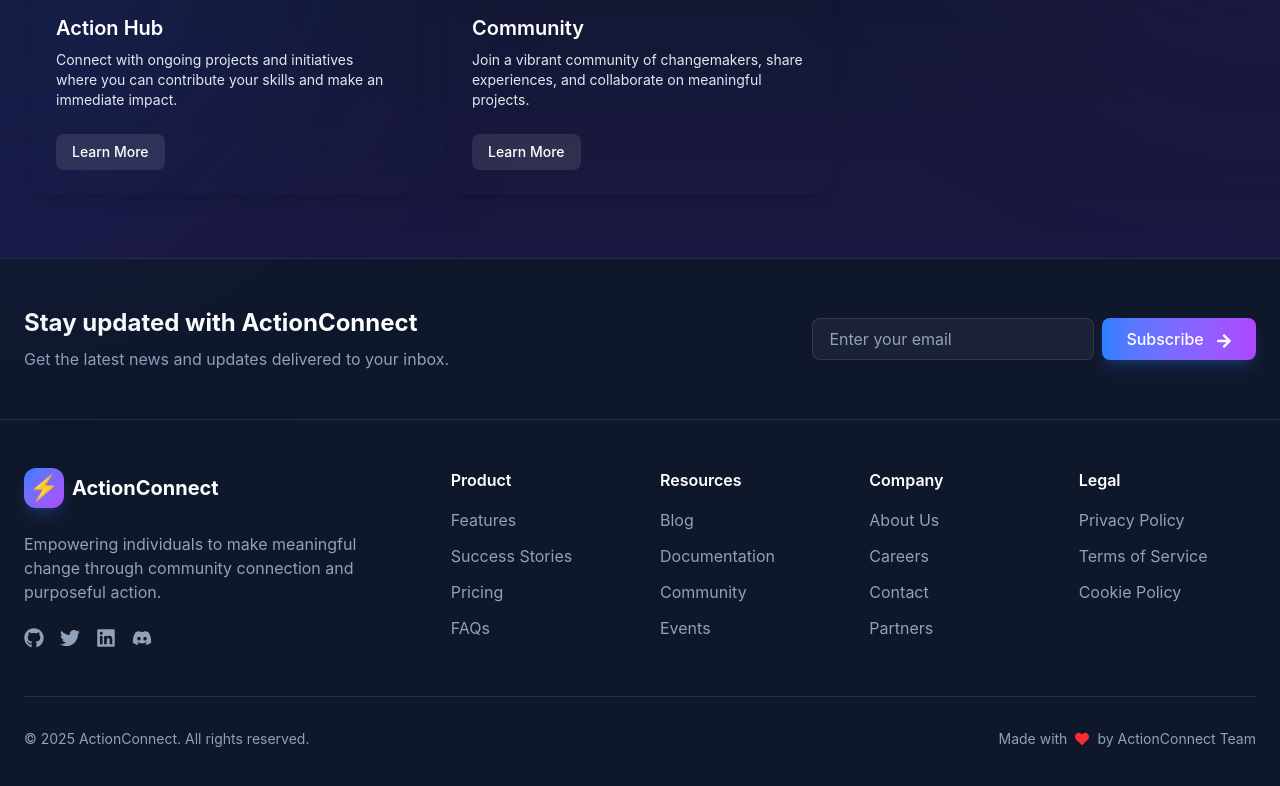
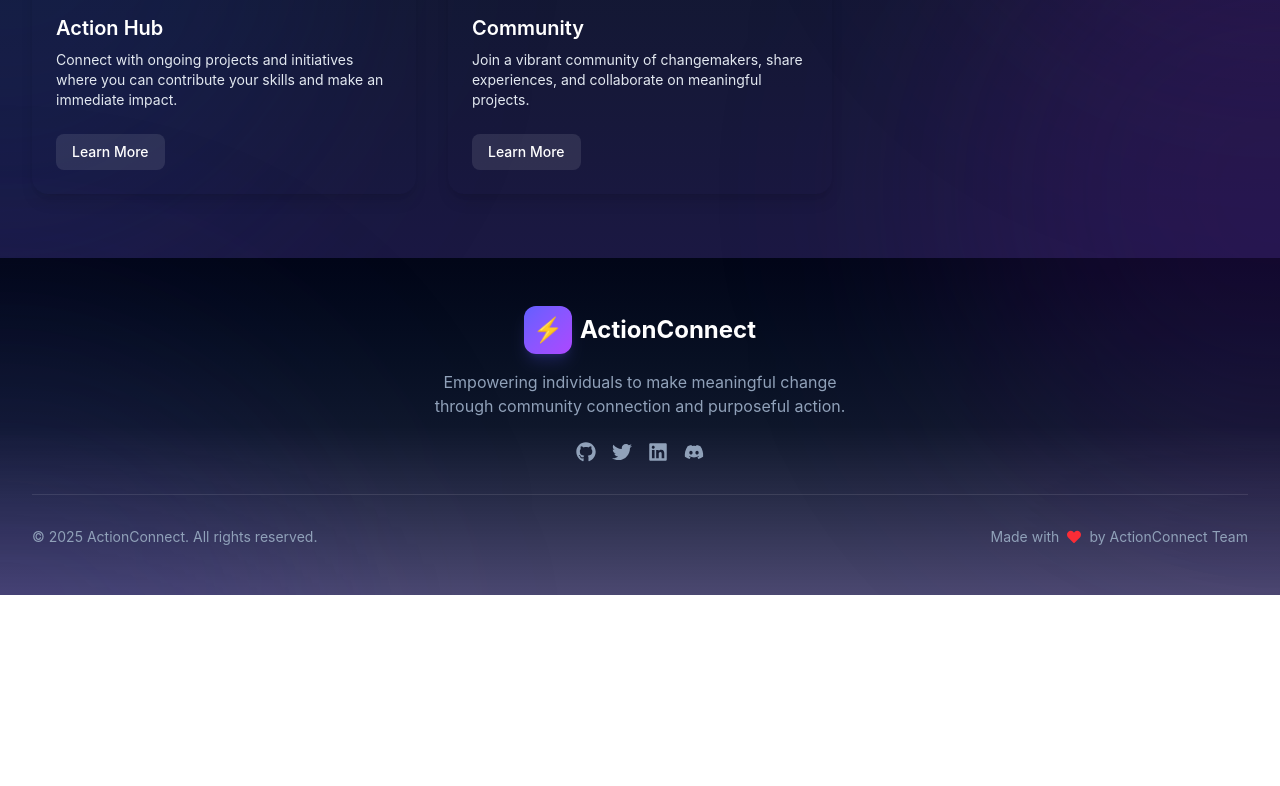
Before and after one commit to jeetKumar7/FrontActionConnect, a React (Vite) app: page / in a window 1280 px wide. Shown: the part 1470-2256 px from the top of the page. After the commit the page ends 2065 px from the top, so only its background shows below. Built offline with nearby package versions, Linux system fonts and the light colour scheme; no server answers.

Commit message:
redesigned the footer

```diff
--- a/src/components/layout/Footer.jsx
+++ b/src/components/layout/Footer.jsx
@@ -1,34 +1,8 @@
 import { Link } from "react-router-dom";
 import { motion } from "framer-motion";
-import { FaGithub, FaTwitter, FaLinkedin, FaDiscord, FaHeart, FaArrowRight } from "react-icons/fa";
+import { FaGithub, FaTwitter, FaLinkedin, FaDiscord, FaHeart } from "react-icons/fa";
 
 const Footer = () => {
-  const footerLinks = {
-    product: [
-      { name: "Features", path: "/features" },
-      { name: "Success Stories", path: "/stories" },
-      { name: "Pricing", path: "/pricing" },
-      { name: "FAQs", path: "/faqs" },
-    ],
-    resources: [
-      { name: "Blog", path: "/blog" },
-      { name: "Documentation", path: "/docs" },
-      { name: "Community", path: "/community" },
-      { name: "Events", path: "/events" },
-    ],
-    company: [
-      { name: "About Us", path: "/about" },
-      { name: "Careers", path: "/careers" },
-      { name: "Contact", path: "/contact" },
-      { name: "Partners", path: "/partners" },
-    ],
-    legal: [
-      { name: "Privacy Policy", path: "/privacy" },
-      { name: "Terms of Service", path: "/terms" },
-      { name: "Cookie Policy", path: "/cookies" },
-    ],
-  };
-
   const socialLinks = [
     { name: "GitHub", icon: FaGithub, link: "#" },
     { name: "Twitter", icon: FaTwitter, link: "#" },
@@ -37,47 +11,24 @@ const Footer = () => {
   ];
 
   return (
-    <footer className="bg-slate-900 border-t border-white/10">
-      {/* Newsletter Section */}
-      <div className="border-b border-white/10">
-        <div className="max-w-7xl mx-auto px-6 py-12">
-          <div className="flex flex-col md:flex-row items-center justify-between gap-8">
-            <div className="text-center md:text-left">
-              <h3 className="text-2xl font-bold text-white mb-2">Stay updated with ActionConnect</h3>
-              <p className="text-slate-400">Get the latest news and updates delivered to your inbox.</p>
-            </div>
-            <div className="w-full md:w-auto">
-              <form className="flex flex-col sm:flex-row gap-2 w-full">
-                <input
-                  type="email"
-                  placeholder="Enter your email"
-                  className="flex-1 px-4 py-2 bg-white/5 border border-white/10 rounded-lg text-white placeholder-slate-400 focus:outline-none focus:border-blue-500"
-                />
-                <motion.button
-                  whileHover={{ scale: 1.05 }}
-                  whileTap={{ scale: 0.95 }}
-                  className="sm:flex-none px-6 py-2 bg-gradient-to-r from-blue-500 to-purple-500 hover:from-blue-600 hover:to-purple-600 text-white rounded-lg font-medium shadow-lg shadow-blue-500/20 hover:shadow-xl hover:shadow-blue-500/40 transition-all duration-300"
-                >
-                  Subscribe <FaArrowRight className="inline ml-2" />
-                </motion.button>
-              </form>
-            </div>
-          </div>
-        </div>
+    <footer className="relative bg-gradient-to-b from-slate-950 via-slate-900 to-indigo-950/80 py-12">
+      {/* Background Elements */}
+      <div className="absolute inset-0">
+        <div className="absolute -left-1/4 top-1/4 w-1/2 aspect-square rounded-full bg-indigo-900/20 blur-[120px]"></div>
+        <div className="absolute -right-1/4 bottom-1/4 w-1/2 aspect-square rounded-full bg-purple-900/20 blur-[120px]"></div>
       </div>
 
-      {/* Main Footer Content */}
-      <div className="max-w-7xl mx-auto px-6 py-12">
-        <div className="grid grid-cols-1 md:grid-cols-2 lg:grid-cols-12 gap-8 lg:gap-12">
-          {/* Brand Column */}
-          <div className="lg:col-span-4">
-            <div className="flex items-center gap-2 mb-6">
-              <div className="h-10 w-10 rounded-xl bg-gradient-to-br from-blue-500 to-purple-500 flex items-center justify-center shadow-lg shadow-blue-500/20">
+      {/* Content */}
+      <div className="relative z-10 container mx-auto px-6 lg:px-8">
+        {/* Brand and Social Links */}
+        <div className="flex flex-col items-center text-center">
+          <div className="flex items-center gap-2 mb-4">
+            <div className="h-12 w-12 rounded-xl bg-gradient-to-br from-indigo-500 to-purple-500 flex items-center justify-center shadow-lg shadow-indigo-500/20">
               <span className="text-2xl">⚡</span>
             </div>
-              <span className="text-xl font-bold text-white">ActionConnect</span>
+            <span className="text-2xl font-bold text-white">ActionConnect</span>
           </div>
-            <p className="text-slate-400 mb-6 max-w-md">
+          <p className="text-slate-400 max-w-md mb-6">
             Empowering individuals to make meaningful change through community connection and purposeful action.
           </p>
           <div className="flex gap-4">
@@ -97,36 +48,16 @@ const Footer = () => {
           </div>
         </div>
 
-          {/* Links Columns */}
-          <div className="lg:col-span-8 grid grid-cols-2 md:grid-cols-4 gap-8">
-            {Object.entries(footerLinks).map(([category, links]) => (
-              <div key={category}>
-                <h4 className="text-white font-semibold mb-4 capitalize">{category}</h4>
-                <ul className="space-y-3">
-                  {links.map((link) => (
-                    <li key={link.name}>
-                      <Link to={link.path} className="text-slate-400 hover:text-white transition-colors">
-                        {link.name}
-                      </Link>
-                    </li>
-                  ))}
-                </ul>
-              </div>
-            ))}
-          </div>
-        </div>
+        {/* Divider */}
+        <div className="my-8 border-t border-white/10"></div>
 
-        {/* Bottom Bar */}
-        <div className="mt-12 pt-8 border-t border-white/10">
-          <div className="flex flex-col md:flex-row items-center justify-between gap-4">
-            <div className="text-slate-400 text-sm">
-              © {new Date().getFullYear()} ActionConnect. All rights reserved.
-            </div>
-            <div className="flex items-center gap-2 text-slate-400 text-sm">
+        {/* Footer Links */}
+        <div className="flex flex-col md:flex-row items-center justify-between text-slate-400 text-sm">
+          <div className="mb-4 md:mb-0">© {new Date().getFullYear()} ActionConnect. All rights reserved.</div>
+          <div className="flex items-center gap-2">
             <span>Made with</span>
             <FaHeart className="text-red-500" />
             <span>by ActionConnect Team</span>
-            </div>
           </div>
         </div>
       </div>
```
Lines whose indentation alone changed are shown as unchanged.
